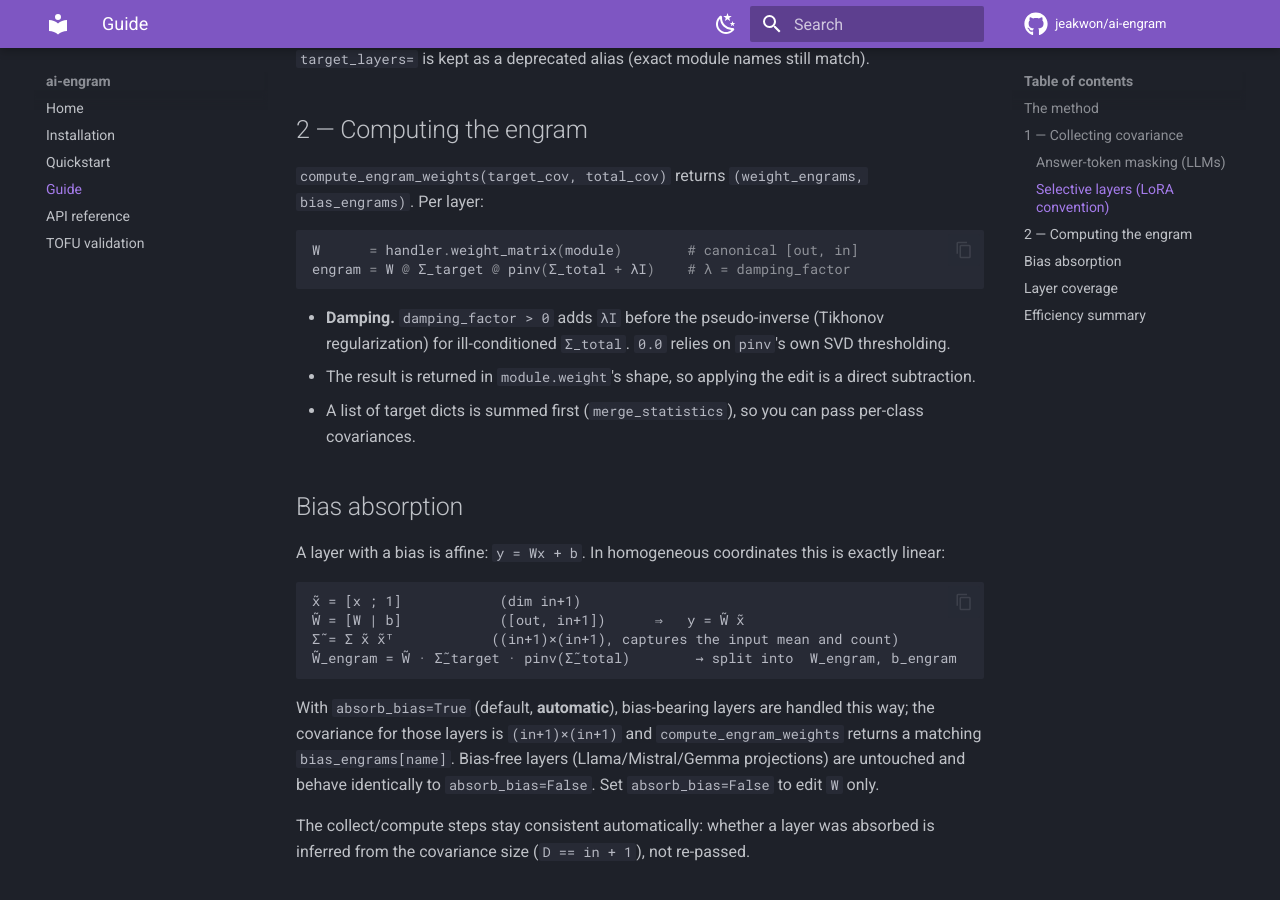
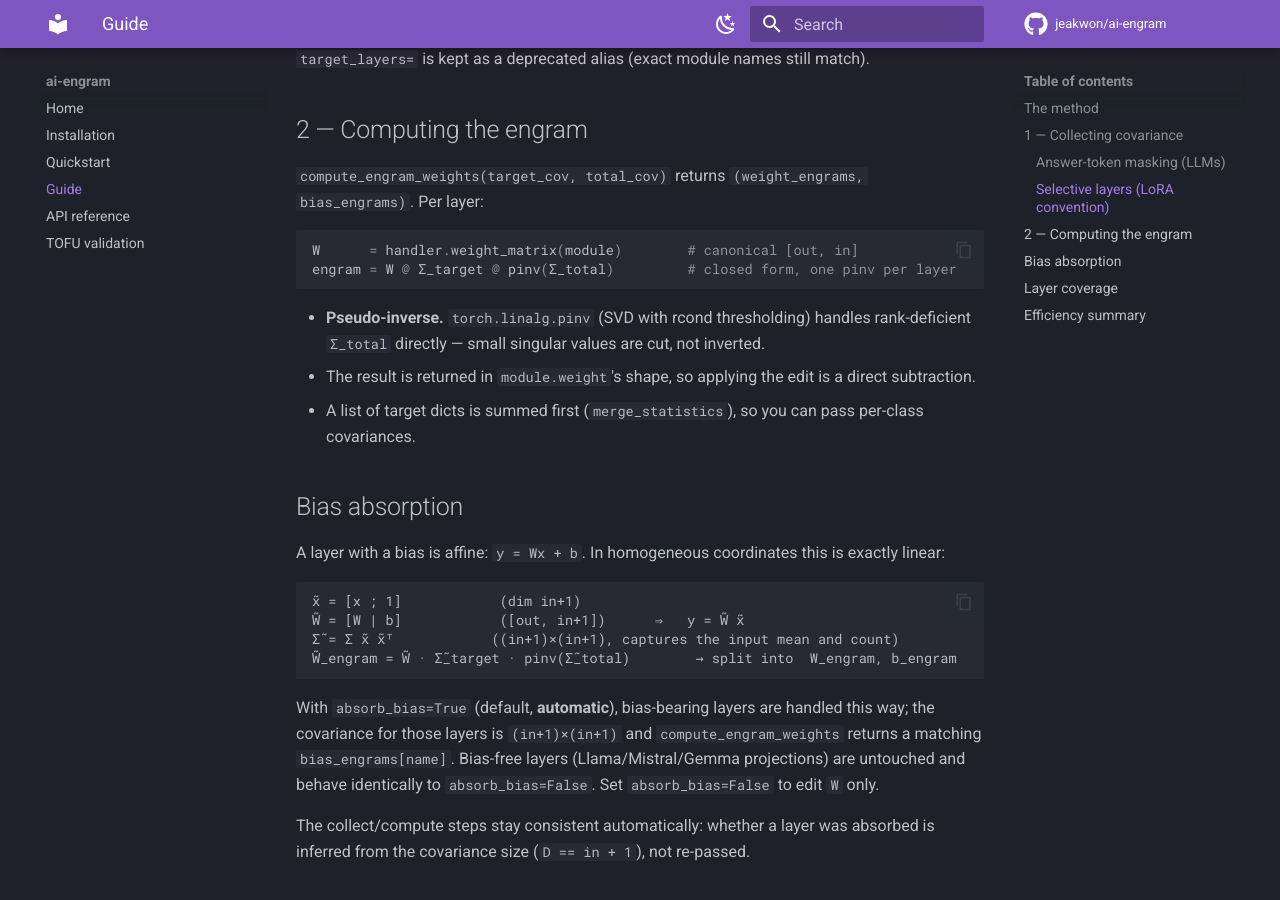
Before and after one commit to jeakwon/ai-engram, an MkDocs documentation site: the page built from docs/guide.md, in a window 1280 px wide and 900 px high, scrolled down 1964 px. Built offline with MkDocs 1.6.1 and Material for MkDocs 9.7.7, drawn with Linux system fonts in a browser that asks for light colours; comment, search, counter and statistics services are not loaded.

Commit message:
refactor: drop damping_factor — rely on pinv's SVD thresholding
torch.linalg.pinv (SVD + rcond) already handles rank-deficient Sigma_total by
cutting small singular values, so the Tikhonov damping knob (Sigma_total + lambda*I)
was redundant. It defaulted to 0.0 (off), so removing it changes no results.

- config: remove EditorConfig.damping_factor
- editor: compute_engram_weights uses pinv(Sigma_total) directly
- docs: README / guide updated

40 passed.

Co-Authored-By: Claude Opus 4.8 (1M context) <noreply@anthropic.com>

````diff
--- a/docs/guide.md
+++ b/docs/guide.md
@@ -93,12 +93,11 @@ editor.collect_statistics(loader, target_modules=["down_proj"],
 
 ```python
 W      = handler.weight_matrix(module)        # canonical [out, in]
-engram = W @ Σ_target @ pinv(Σ_total + λI)    # λ = damping_factor
+engram = W @ Σ_target @ pinv(Σ_total)         # closed form, one pinv per layer
 ```
 
-- **Damping.** `damping_factor > 0` adds `λI` before the pseudo-inverse (Tikhonov
-  regularization) for ill-conditioned `Σ_total`. `0.0` relies on `pinv`'s own SVD
-  thresholding.
+- **Pseudo-inverse.** `torch.linalg.pinv` (SVD with rcond thresholding) handles
+  rank-deficient `Σ_total` directly — small singular values are cut, not inverted.
 - The result is returned in `module.weight`'s shape, so applying the edit is a
   direct subtraction.
 - A list of target dicts is summed first (`merge_statistics`), so you can pass
````
Also changed, not shown: README.md (+1 -2 lines), 2 other files.
